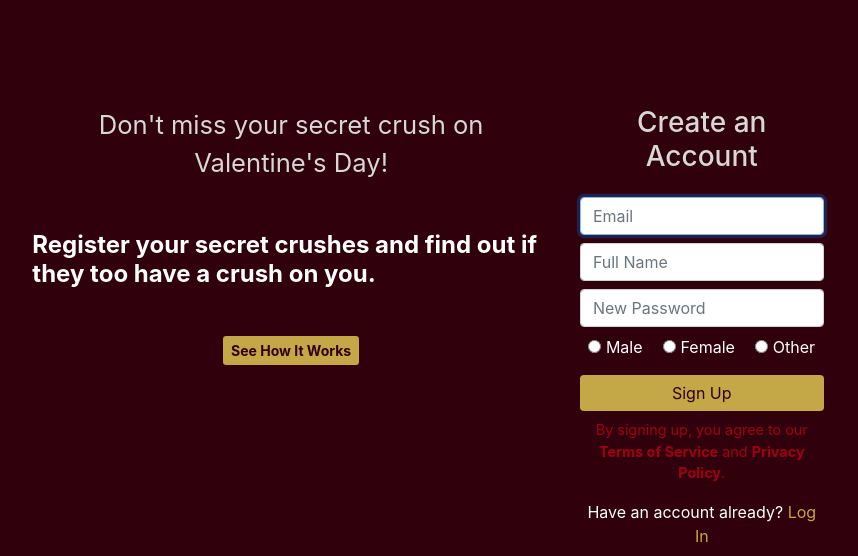
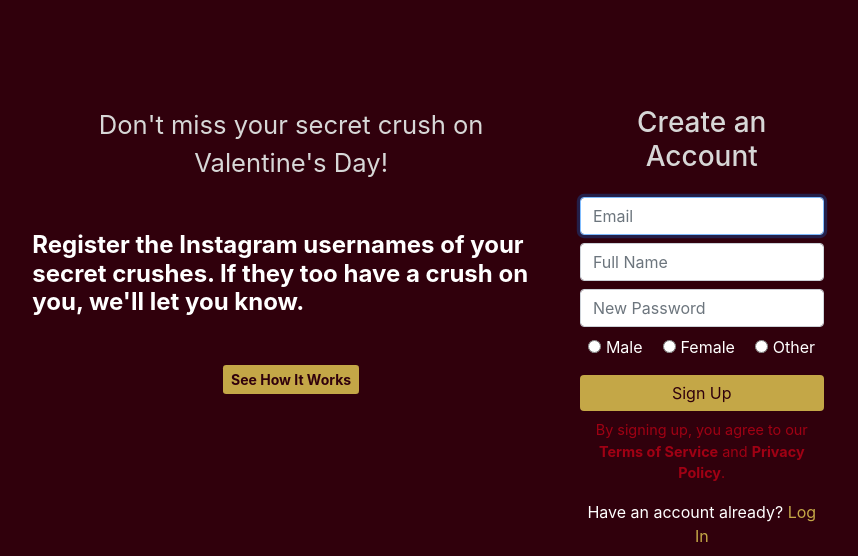
Before and after one commit to felixsundar/hidento_project, a Django app: template secretcrushapp/templates/secretcrushapp/website_home.html in a window 1280 px wide. Shown: the part 65-621 px from the top of the page, without its empty margins (212-1070 px from the left). Run offline with Django 3.2, Linux system fonts and the light colour scheme; the template is opened without the code that fills it, so the values that code supplies are empty; some libraries are stand-ins or nearby versions.

Commit message:
home page

```diff
--- a/secretcrushapp/templates/secretcrushapp/website_home.html
+++ b/secretcrushapp/templates/secretcrushapp/website_home.html
@@ -8,7 +8,7 @@
         <div class="mb-5 hidento-title-color" style="font-size:1.6rem">Don't miss your secret crush on Valentine's Day!</div>
 
             <h4 style="text-align:left" class="mb-5"><b>
-                Register your secret crushes and find out if they too have a crush on you.
+                Register the Instagram usernames of your secret crushes. If they too have a crush on you, we'll let you know.
             </b></h4>
 <!--        <p class="mt-3" style="text-align:left"><b>-->
 <!--                Indirectly let them know about this site.-->
--- a/secretcrushapp/templates/secretcrushapp/website_home_m.html
+++ b/secretcrushapp/templates/secretcrushapp/website_home_m.html
@@ -6,7 +6,7 @@
         <div class="mt-3 mb-5">
             <h3 class="mb-4 hidento-title-color" style="text-align:leftr">Don't miss your secret crush on Valentine's Day!</h3>
             <h4 style="text-align:justify" class="mt-5"><b>
-                Register your secret crushes and find out if they too have a crush on you.
+                Register the Instagram usernames of your secret crushes. If they too have a crush on you, we'll let you know.
                 </b></h4>
 
 <!--            <p class="mt-3" style="text-align:left"><b>-->
```
